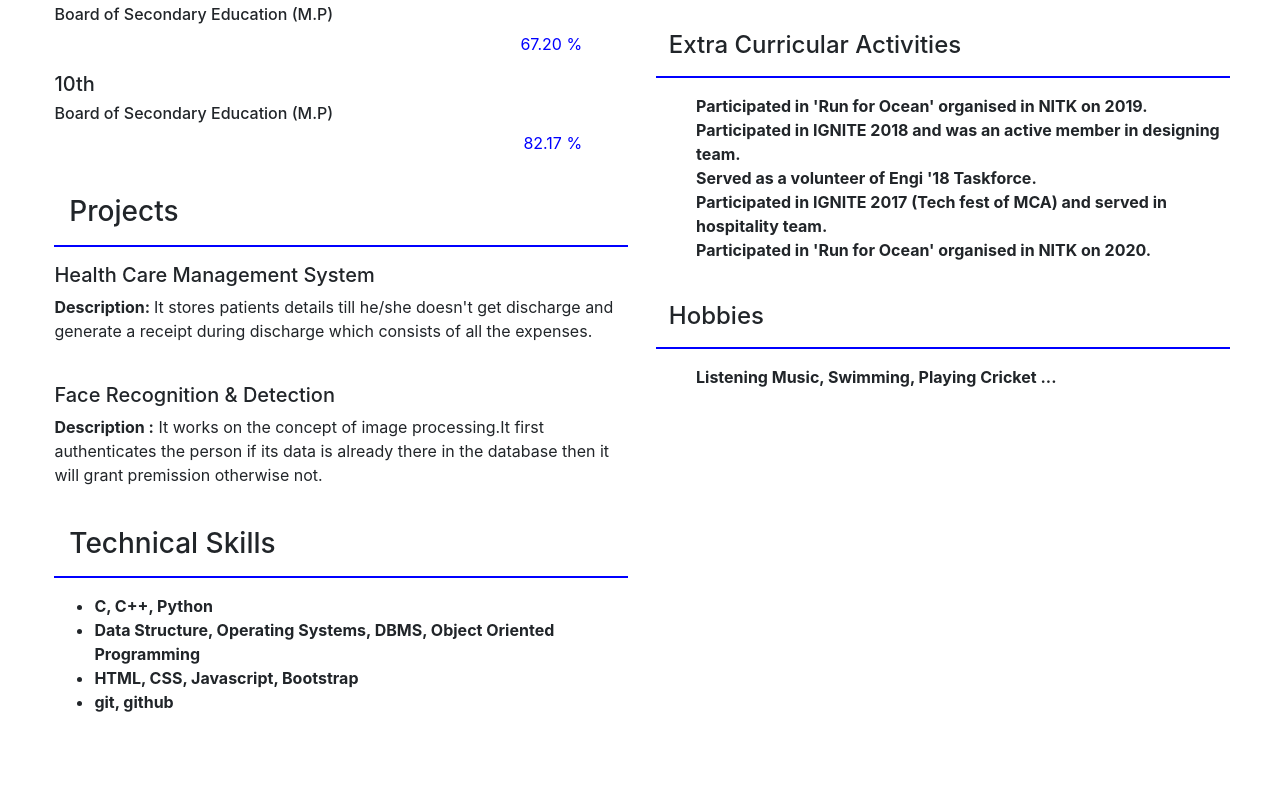
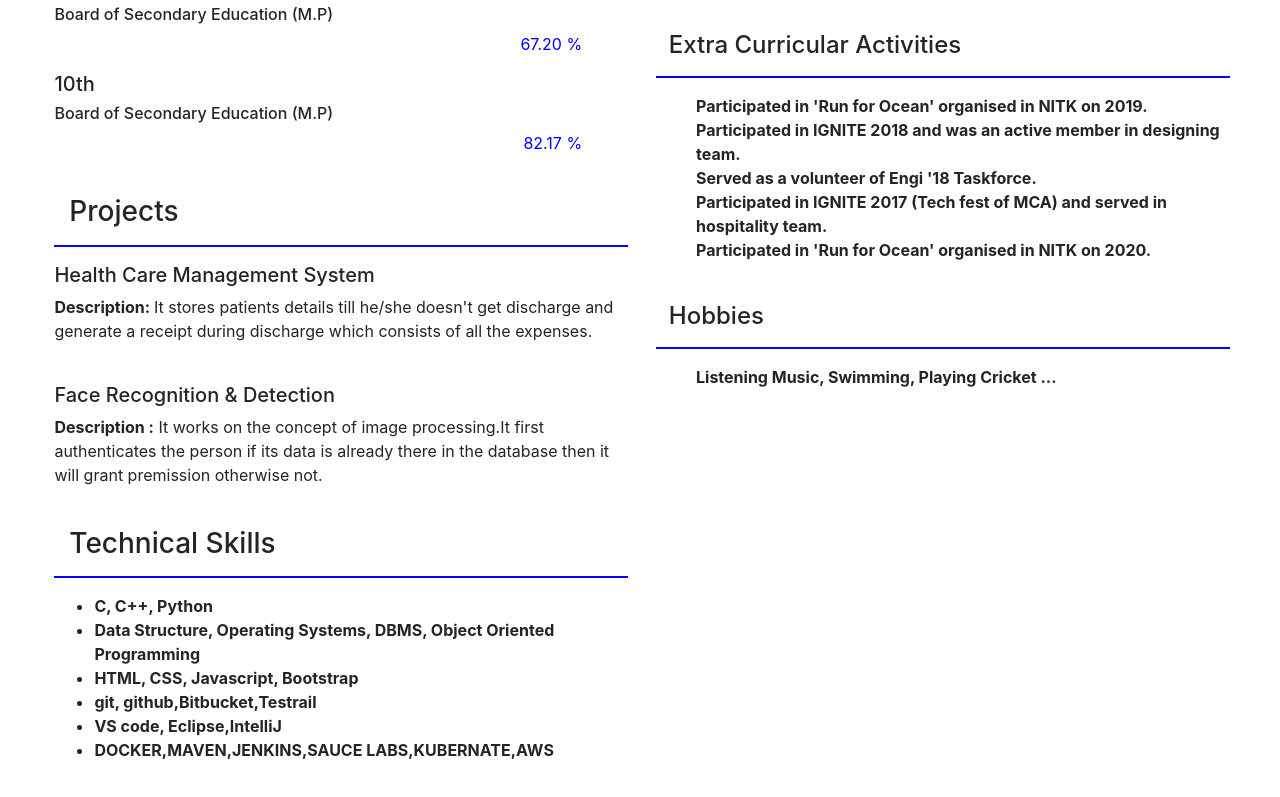
Before and after one commit to Sourabh-Mandliya/portfolio, a plain HTML site: page resume.html in a window 1280 px wide. Shown: the part 506-1303 px from the top of the page. Drawn offline with nearby package versions, Linux system fonts and the light colour scheme.

Commit message:
Update resume.html

```diff
--- a/resume.html
+++ b/resume.html
@@ -83,7 +83,10 @@
           <li>C, C++, Python</li>
           <li>Data Structure, Operating Systems, DBMS, Object Oriented Programming</li>
           <li>HTML, CSS, Javascript, Bootstrap </li>
-          <li>git, github</li>
+          <li>git, github,Bitbucket,Testrail</li>
+          <li>VS code, Eclipse,IntelliJ</li>
+          <li>DOCKER,MAVEN,JENKINS,SAUCE LABS,KUBERNATE,AWS</li>
+
         </strong>
       </ul>
       <!--Technical skills section start-->
```
